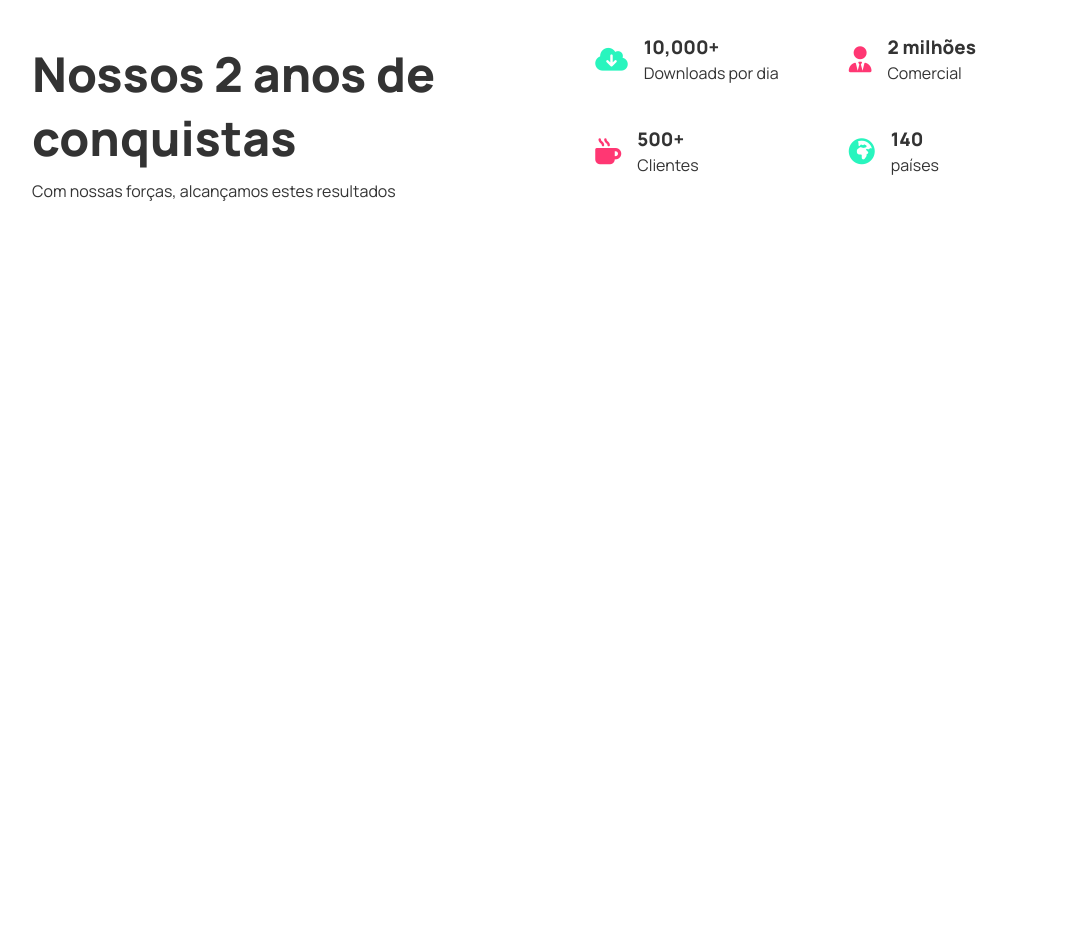
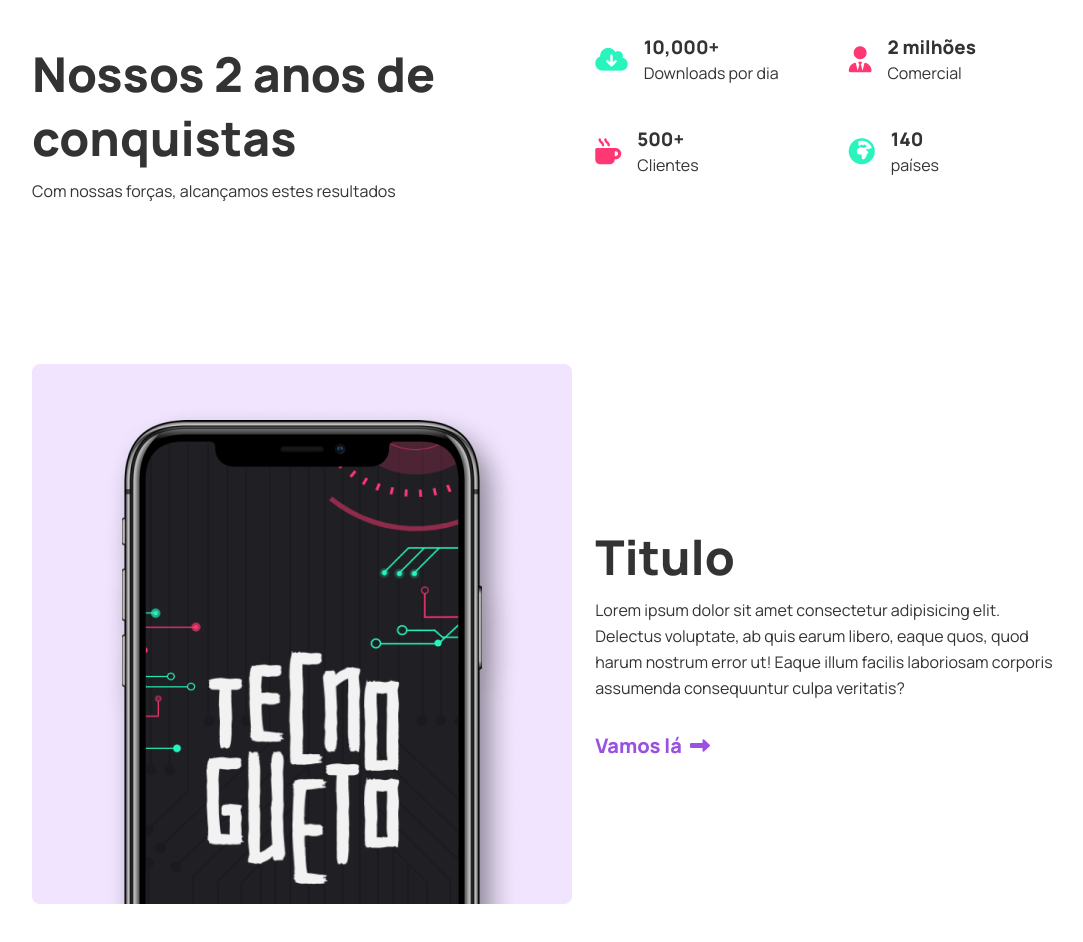
Before and after one commit to tecnogueto/curso-html-css, a plain HTML site: page ola-mundo.html in a window 1280 px wide. Shown: the part 1238-2180 px from the top of the page, without its empty margins (96-1179 px from the left). Before the commit the page ends 1538 px from the top, so only its background shows below. Drawn offline with Linux system fonts and the light colour scheme.

Commit message:
sessão vamos lá

```diff
--- a/css/estilo.css
+++ b/css/estilo.css
@@ -156,7 +156,8 @@ body {
     flex-wrap: wrap;
 }
 
-.blocos-de-conquistas {
+.blocos-de-conquistas,
+.conteudo-vamos-la {
     display: flex;
     align-items: center;
     margin-bottom: 40px;
@@ -166,3 +167,26 @@ body {
     font-size: 26px;
     margin-right: 16px;
 }
+
+/* Vamos lá */
+.todo-conteudo-vamos-la{
+    padding: 64px 0;
+}
+
+.conteudo-vamos-la {
+    justify-content: space-between;
+}
+
+.link-roxo {
+    font-size: 20px;
+    font-weight: bold;
+    color: #9B51E0;
+    text-decoration: none;
+    margin-top: 32px;
+    display: flex;
+    align-items: center;
+}
+
+.link-roxo i {
+    margin-left: 8px;
+}
--- a/ola-mundo.html
+++ b/ola-mundo.html
@@ -154,6 +154,25 @@
         </div>
     </section>
     <!-- Nossas conquistas-->
+    <!-- Vamos lá -->
+    <section class="todo-conteudo-vamos-la">
+        <div class="conteudo conteudo-vamos-la">
+            <div class="coluna">
+                <img src="./imagens/iphone-com-fundo.png" alt="Imagem de um iphone com a logo da Tecnogueto">
+            </div>
+            <div class="coluna">
+                <h1 class="titulo">Titulo</h1>
+                <p>Lorem ipsum dolor sit amet consectetur adipisicing elit. Delectus voluptate, ab quis earum libero,
+                    eaque quos, quod harum nostrum error ut! Eaque illum facilis laboriosam corporis assumenda
+                    consequuntur culpa veritatis?</p>
+                <a href="#" class="link-roxo">
+                    Vamos lá
+                    <i class="fas fa-long-arrow-alt-right"></i>
+                </a>
+            </div>
+        </div>
+    </section>
+    <!-- Vamos lá -->
 </body>
 
 </html>
```
Also changed, not shown: imagens/iphone-com-fundo.png (added).
